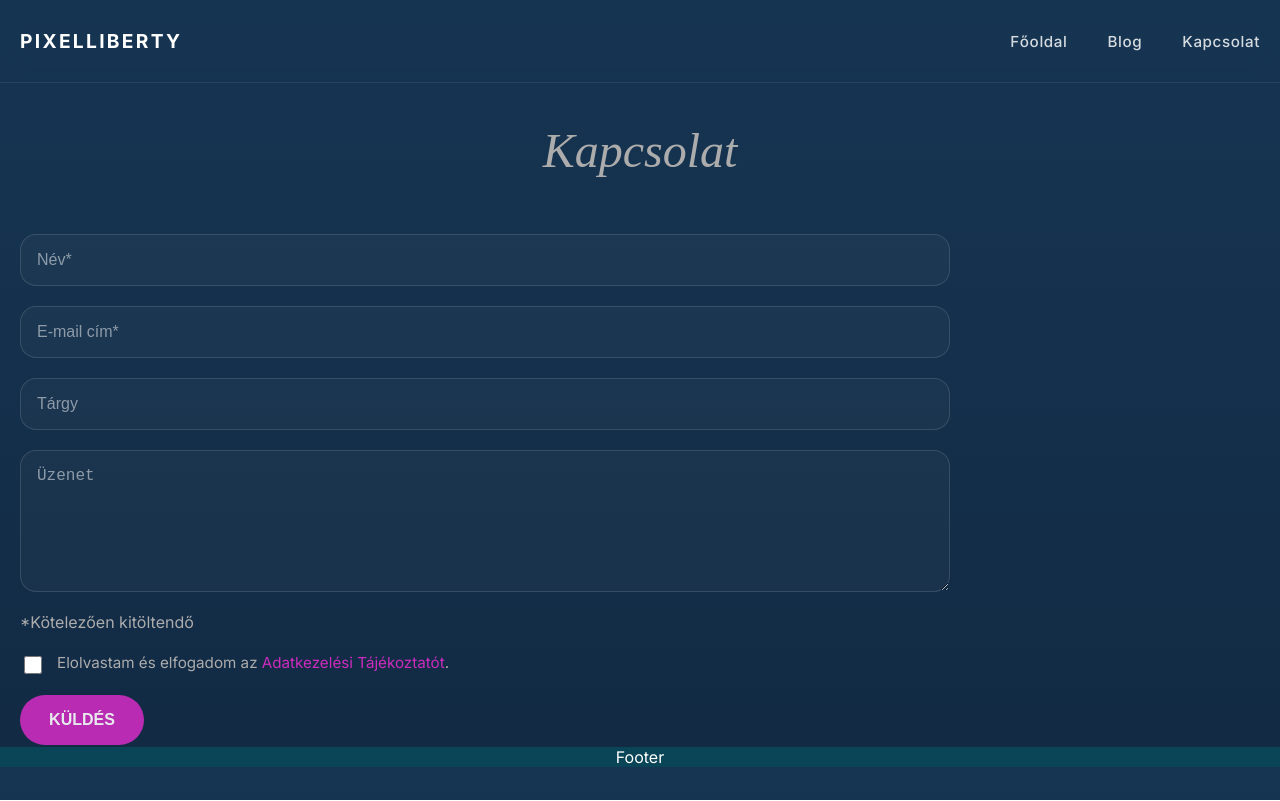
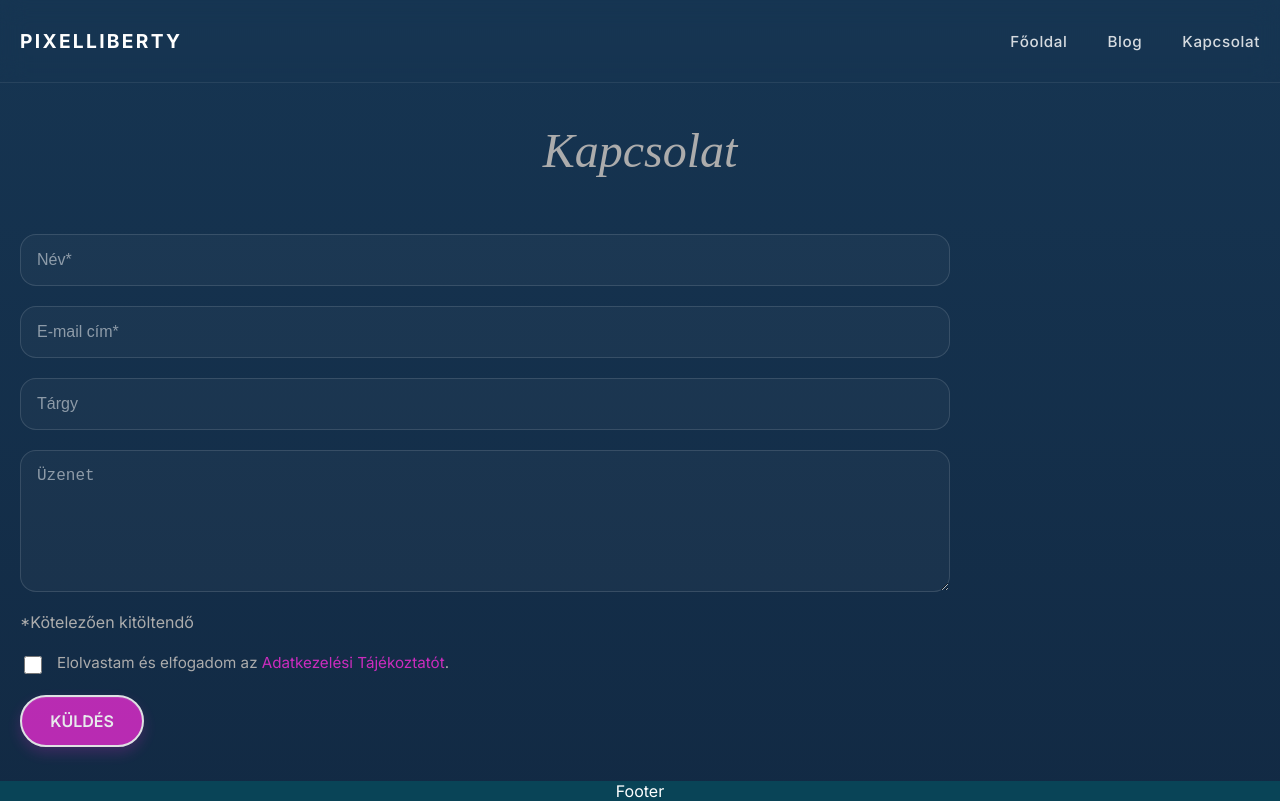
Before and after one commit to FlowWolfKft/pixelLibertyReact, a React (Vite) app: page /contact in a window 1280 px wide. In both pictures the pointer is over the button "KÜLDÉS". Built offline with nearby package versions, Linux system fonts and the light colour scheme.

Commit message:
input button formázás

```diff
--- a/src/style.css
+++ b/src/style.css
@@ -210,7 +210,7 @@ p {
   line-height: 1.6;
 }
 .contact-btn,
-input[type="submit"] {
+.contact-form button {
   display: inline-block;
   padding: 1rem 1rem;
   color: #fff;
@@ -224,7 +224,8 @@ input[type="submit"] {
   transition: transform 0.2s ease;
   margin-bottom: 2rem;
 }
-.contact-btn:hover {
+.contact-btn:hover,
+.contact-form button:hover {
   padding: 1rem 1rem;
   color: var(--white);
   background-color: var(--dark-pink);
```
